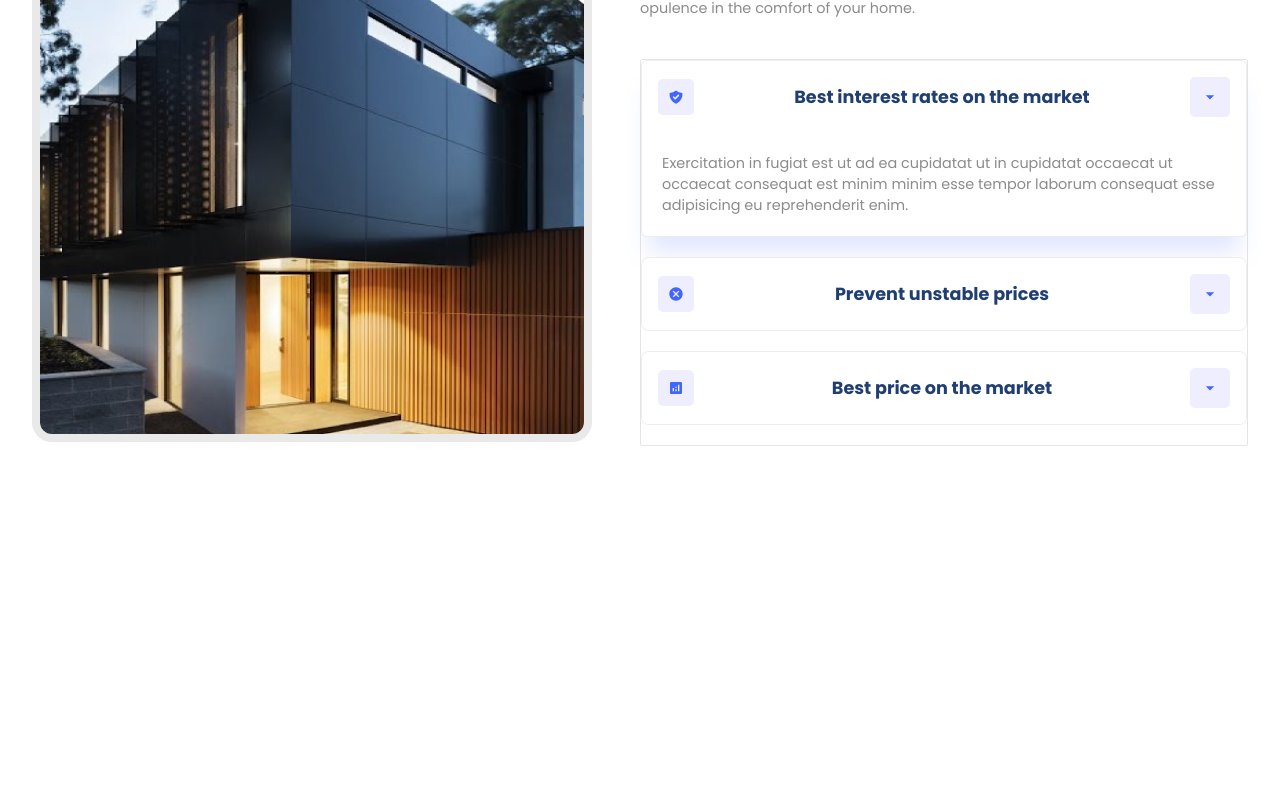
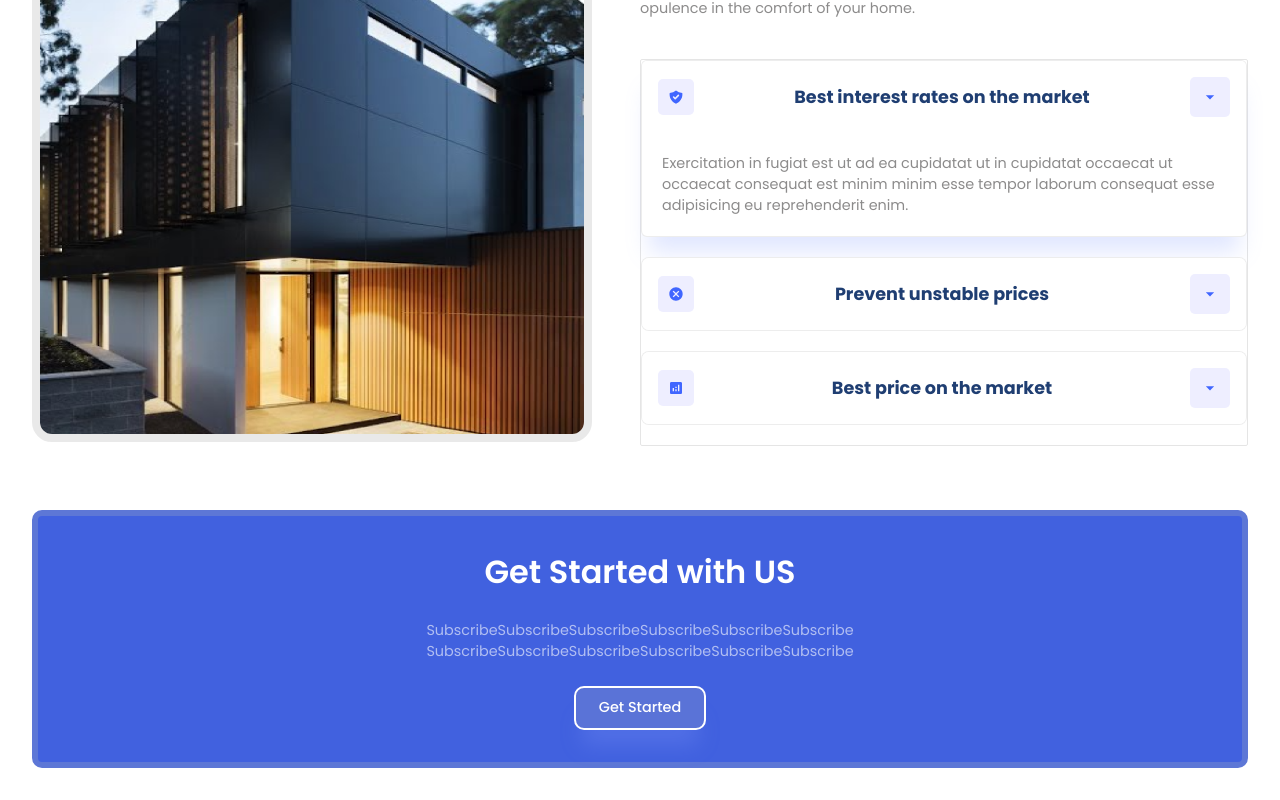
Before and after one commit to shivanee283/frontendCF, a React (Vite) app: page / in a window 1280 px wide. Shown: the part 1436-2236 px from the top of the page. Before the commit the page ends 1914 px from the top, so only its background shows below. Built offline with nearby package versions, Linux system fonts and the light colour scheme.

Commit message:
GetStarted Section Added

```diff
--- a/src/App.jsx
+++ b/src/App.jsx
@@ -3,6 +3,7 @@
 import "./App.css"
 import Rescidencies from "./components/Residencies/Rescidencies";
 import Value from "./components/Value/Value";
+import GetStarted from "./components/GetStarted/GetStarted";
 
 
 function App() {
@@ -15,6 +16,7 @@
       </div>
       <Rescidencies/>
       <Value/>
+      <GetStarted/>
     </div>
   );
 }
--- /dev/null
+++ b/src/components/GetStarted/GetStarted.css
@@ -0,0 +1,23 @@
+.inner-container{
+    gap: 1.5rem;
+    background-color: #4161df;
+    padding: 2rem;
+    border-radius: 10px;
+    border: 6px solid #5d77d6;
+    text-align: center;
+}
+
+.inner-container .primaryText{
+    color: white;
+    font-weight: 600;
+}
+.inner-container .secondaryText{
+    color: rgba(255, 255, 255, 0.587);
+}
+
+.inner-container .button{
+    background: #5a73d7;
+    border: 2px solid white;
+    box-shadow: var(--shadow);
+    border-radius: 10px;
+}
--- /dev/null
+++ b/src/components/GetStarted/GetStarted.jsx
@@ -0,0 +1,23 @@
+import React from 'react'
+import './GetStarted.css'
+
+const GetStarted = () => {
+  return (
+    <section className='g-wrapper'>
+        <div className='paddings innerWidth g-container'>
+            <div className='flexColCenter inner-container'>
+                <span className='primaryText'>Get Started with US</span>
+                <span className='secondaryText'>SubscribeSubscribeSubscribeSubscribeSubscribeSubscribe
+                    <br/>
+                    SubscribeSubscribeSubscribeSubscribeSubscribeSubscribe
+                </span>
+                <button className='button'>
+                    <a href='mailto:shivanivikhar3775@gmail.com'>Get Started</a>
+                </button>
+            </div>
+        </div>
+    </section>
+  )
+}
+
+export default GetStarted
```
